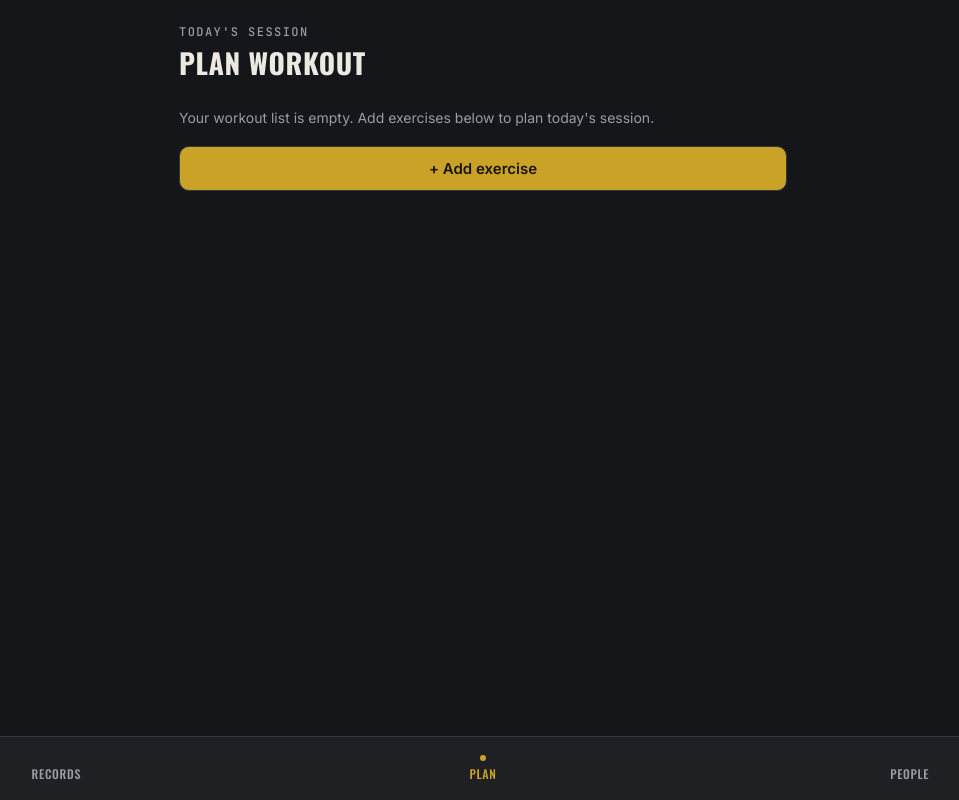
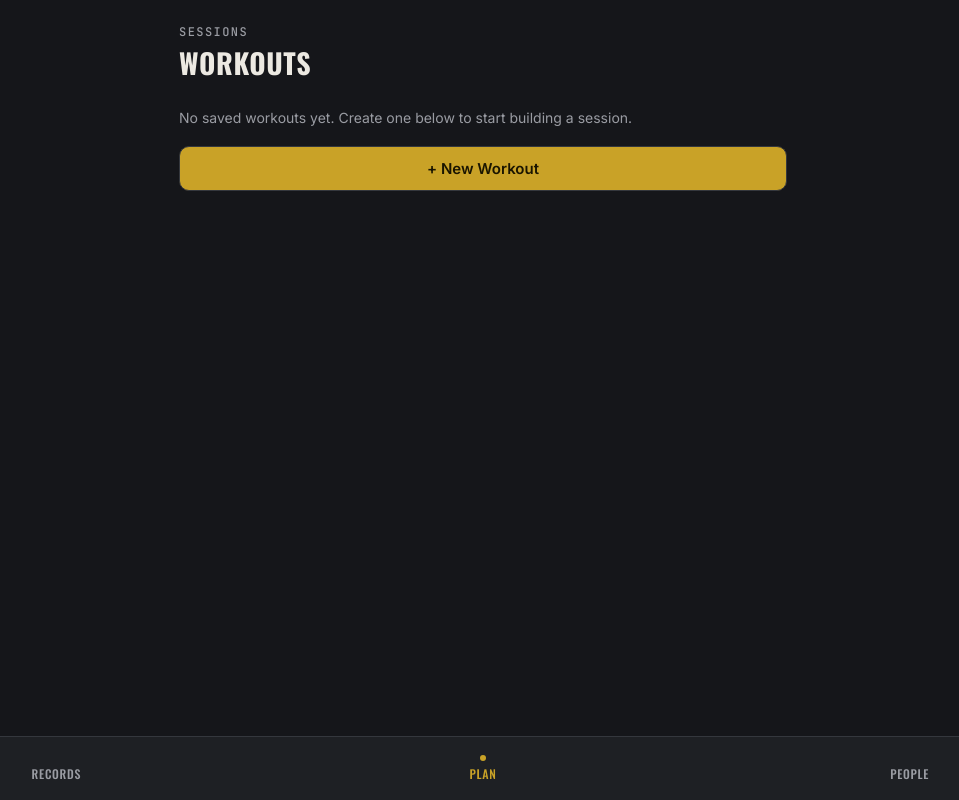
Before and after one commit to CageyCoyote/lift-pr-tracker, a Vue app: page /plan in a window 1280 px wide. Shown: the whole page, without its empty margins (157-1116 px from the left). Built offline with nearby package versions, Linux system fonts and the light colour scheme.

Commit message:
Version 0.2.0

```diff
--- /dev/null
+++ b/src/components/WorkoutCard.vue
@@ -0,0 +1,75 @@
+<script setup>
+defineProps({
+  title: { type: String, required: true },
+  muscles: { type: Array, default: () => [] },
+  count: { type: Number, default: 0 }
+})
+</script>
+
+<template>
+  <div class="workout-card">
+    <div class="workout-top">
+      <span class="workout-title">{{ title }}</span>
+      <span class="workout-count">{{ count }} exercise{{ count === 1 ? '' : 's' }}</span>
+    </div>
+    <div class="muscle-row">
+      <span v-for="m in muscles" :key="m" class="muscle-chip">{{ m }}</span>
+      <span v-if="muscles.length === 0" class="muscle-empty">No exercises yet</span>
+    </div>
+  </div>
+</template>
+
+<style scoped>
+.workout-card {
+  background: var(--color-surface);
+  border: 1px solid var(--color-border);
+  border-radius: var(--radius);
+  padding: 14px;
+  text-align: left;
+  display: flex;
+  flex-direction: column;
+  gap: 8px;
+}
+
+.workout-top {
+  display: flex;
+  align-items: baseline;
+  justify-content: space-between;
+  gap: 10px;
+}
+
+.workout-title {
+  font-family: var(--font-display);
+  font-size: 17px;
+  letter-spacing: 0.01em;
+  color: var(--color-text);
+}
+
+.workout-count {
+  font-family: var(--font-mono);
+  font-size: 11px;
+  color: var(--color-text-dim);
+  white-space: nowrap;
+}
+
+.muscle-row {
+  display: flex;
+  flex-wrap: wrap;
+  gap: 6px;
+}
+
+.muscle-chip {
+  background: var(--color-surface-2);
+  border: 1px solid var(--color-border);
+  color: var(--color-accent);
+  font-size: 11px;
+  text-transform: capitalize;
+  padding: 3px 9px;
+  border-radius: 999px;
+}
+
+.muscle-empty {
+  font-size: 12px;
+  color: var(--color-text-dim);
+}
+</style>
--- a/src/router/index.js
+++ b/src/router/index.js
@@ -1,5 +1,6 @@
 import { createRouter, createWebHistory } from 'vue-router'
 import RecordsView from '../views/RecordsView.vue'
+import WorkoutsListView from '../views/WorkoutsListView.vue'
 import PlanWorkoutView from '../views/PlanWorkoutView.vue'
 import PeopleView from '../views/PeopleView.vue'
 
@@ -7,7 +8,8 @@ export const router = createRouter({
   history: createWebHistory(),
   routes: [
     { path: '/', name: 'records', component: RecordsView },
-    { path: '/plan', name: 'plan', component: PlanWorkoutView },
+    { path: '/plan', name: 'workouts', component: WorkoutsListView },
+    { path: '/plan/:id', name: 'plan-detail', component: PlanWorkoutView },
     { path: '/people', name: 'people', component: PeopleView }
   ]
 })
--- a/src/stores/workoutPlan.js
+++ /dev/null
@@ -1,44 +0,0 @@
-import { defineStore } from 'pinia'
-import { ref, watch } from 'vue'
-import { load, save } from '../utils/storage'
-
-// Item: { id, exerciseId, exerciseName }
-export const useWorkoutPlanStore = defineStore('workoutPlan', () => {
-  const items = ref(load('workoutPlan', []))
-
-  watch(items, (v) => save('workoutPlan', v), { deep: true })
-
-  function addExercise(exercise) {
-    items.value.push({
-      id: crypto.randomUUID(),
-      exerciseId: exercise.id,
-      exerciseName: exercise.name
-    })
-  }
-
-  function removeItem(id) {
-    items.value = items.value.filter((i) => i.id !== id)
-  }
-
-  function moveUp(id) {
-    const i = items.value.findIndex((x) => x.id === id)
-    if (i > 0) {
-      const [item] = items.value.splice(i, 1)
-      items.value.splice(i - 1, 0, item)
-    }
-  }
-
-  function moveDown(id) {
-    const i = items.value.findIndex((x) => x.id === id)
-    if (i !== -1 && i < items.value.length - 1) {
-      const [item] = items.value.splice(i, 1)
-      items.value.splice(i + 1, 0, item)
-    }
-  }
-
-  function clear() {
-    items.value = []
-  }
-
-  return { items, addExercise, removeItem, moveUp, moveDown, clear }
-})
--- /dev/null
+++ b/src/stores/workouts.js
@@ -0,0 +1,92 @@
+import { defineStore } from 'pinia'
+import { ref, watch } from 'vue'
+import { load, save } from '../utils/storage'
+import { useExercisesStore } from './exercises'
+
+// Workout: { id, title, items: [{ id, exerciseId, exerciseName }] }
+export const useWorkoutsStore = defineStore('workouts', () => {
+  const workouts = ref(load('workouts', []))
+
+  watch(workouts, (v) => save('workouts', v), { deep: true })
+
+  function getWorkout(id) {
+    return workouts.value.find((w) => w.id === id) || null
+  }
+
+  function createWorkout(title) {
+    const workout = {
+      id: crypto.randomUUID(),
+      title: title?.trim() || 'Untitled Workout',
+      items: []
+    }
+    workouts.value.push(workout)
+    return workout
+  }
+
+  function removeWorkout(id) {
+    workouts.value = workouts.value.filter((w) => w.id !== id)
+  }
+
+  function renameWorkout(id, title) {
+    const w = getWorkout(id)
+    if (w && title?.trim()) w.title = title.trim()
+  }
+
+  function addExercise(workoutId, exercise) {
+    const w = getWorkout(workoutId)
+    if (!w) return
+    w.items.push({ id: crypto.randomUUID(), exerciseId: exercise.id, exerciseName: exercise.name })
+  }
+
+  function removeItem(workoutId, itemId) {
+    const w = getWorkout(workoutId)
+    if (!w) return
+    w.items = w.items.filter((i) => i.id !== itemId)
+  }
+
+  function moveUp(workoutId, itemId) {
+    const w = getWorkout(workoutId)
+    if (!w) return
+    const i = w.items.findIndex((x) => x.id === itemId)
+    if (i > 0) {
+      const [item] = w.items.splice(i, 1)
+      w.items.splice(i - 1, 0, item)
+    }
+  }
+
+  function moveDown(workoutId, itemId) {
+    const w = getWorkout(workoutId)
+    if (!w) return
+    const i = w.items.findIndex((x) => x.id === itemId)
+    if (i !== -1 && i < w.items.length - 1) {
+      const [item] = w.items.splice(i, 1)
+      w.items.splice(i + 1, 0, item)
+    }
+  }
+
+  // Unique primary muscles across every exercise in the workout
+  function targetedMuscles(workoutId) {
+    const exercisesStore = useExercisesStore()
+    const w = getWorkout(workoutId)
+    if (!w) return []
+    const muscles = new Set()
+    for (const item of w.items) {
+      const ex = exercisesStore.getById(item.exerciseId)
+      ;(ex?.primaryMuscles || []).forEach((m) => muscles.add(m))
+    }
+    return [...muscles].sort()
+  }
+
+  return {
+    workouts,
+    getWorkout,
+    createWorkout,
+    removeWorkout,
+    renameWorkout,
+    addExercise,
+    removeItem,
+    moveUp,
+    moveDown,
+    targetedMuscles
+  }
+})
--- a/src/views/PlanWorkoutView.vue
+++ b/src/views/PlanWorkoutView.vue
@@ -1,23 +1,30 @@
 <script setup>
-import { ref } from 'vue'
-import { useWorkoutPlanStore } from '../stores/workoutPlan'
+import { ref, computed } from 'vue'
+import { useRoute, useRouter } from 'vue-router'
+import { useWorkoutsStore } from '../stores/workouts'
 import { useExercisesStore } from '../stores/exercises'
 import { useRecordsStore } from '../stores/records'
 import { usePeopleStore } from '../stores/people'
 import ExercisePicker from '../components/ExercisePicker.vue'
 import PRForm from '../components/PRForm.vue'
 
-const planStore = useWorkoutPlanStore()
+const route = useRoute()
+const router = useRouter()
+const workoutsStore = useWorkoutsStore()
 const exercisesStore = useExercisesStore()
 const recordsStore = useRecordsStore()
 const peopleStore = usePeopleStore()
 
+const workout = computed(() => workoutsStore.getWorkout(route.params.id))
+
 const pickerOpen = ref(false)
 const formOpen = ref(false)
 const logExercise = ref(null)
+const renaming = ref(false)
+const titleDraft = ref('')
 
 function addExercise(ex) {
-  planStore.addExercise(ex)
+  workoutsStore.addExercise(workout.value.id, ex)
   pickerOpen.value = false
 }
 
@@ -34,21 +41,49 @@ function openLog(item) {
 function handleSaved(payload) {
   recordsStore.addEntry({ personId: peopleStore.activePersonId, ...payload })
 }
+
+function startRename() {
+  titleDraft.value = workout.value.title
+  renaming.value = true
+}
+
+function saveRename() {
+  workoutsStore.renameWorkout(workout.value.id, titleDraft.value)
+  renaming.value = false
+}
+
+function deleteWorkout() {
+  if (confirm(`Delete "${workout.value.title}"? This can't be undone.`)) {
+    workoutsStore.removeWorkout(workout.value.id)
+    router.push('/plan')
+  }
+}
 </script>
 
 <template>
-  <div class="page">
+  <div v-if="!workout" class="page">
+    <p class="empty-state">Workout not found.</p>
+    <router-link to="/plan" class="btn">Back to Workouts</router-link>
+  </div>
+
+  <div v-else class="page">
+    <router-link to="/plan" class="back-link">← Workouts</router-link>
+
     <header class="page-header">
-      <span class="eyebrow">Today's Session</span>
-      <h1>Plan Workout</h1>
+      <span class="eyebrow">Session</span>
+      <form v-if="renaming" class="rename-form" @submit.prevent="saveRename">
+        <input v-model="titleDraft" type="text" autofocus />
+        <button type="submit" class="btn btn-accent">Save</button>
+      </form>
+      <h1 v-else class="title-row" @click="startRename">{{ workout.title }}</h1>
     </header>
 
-    <div v-if="planStore.items.length === 0" class="empty-state">
-      Your workout list is empty. Add exercises below to plan today's session.
+    <div v-if="workout.items.length === 0" class="empty-state">
+      This workout is empty. Add exercises below.
     </div>
 
     <ul v-else class="plan-list">
-      <li v-for="(item, idx) in planStore.items" :key="item.id" class="plan-row">
+      <li v-for="(item, idx) in workout.items" :key="item.id" class="plan-row">
         <div class="plan-info">
           <span class="plan-index">{{ idx + 1 }}</span>
           <div class="plan-text">
@@ -60,19 +95,15 @@ function handleSaved(payload) {
           </div>
         </div>
         <div class="plan-actions">
-          <button class="icon-btn" :disabled="idx === 0" @click="planStore.moveUp(item.id)" aria-label="Move up">↑</button>
+          <button class="icon-btn" :disabled="idx === 0" @click="workoutsStore.moveUp(workout.id, item.id)" aria-label="Move up">↑</button>
           <button
             class="icon-btn"
-            :disabled="idx === planStore.items.length - 1"
-            @click="planStore.moveDown(item.id)"
+            :disabled="idx === workout.items.length - 1"
+            @click="workoutsStore.moveDown(workout.id, item.id)"
             aria-label="Move down"
           >↓</button>
-          <button
-            v-if="peopleStore.activePersonId"
-            class="btn log-btn"
-            @click="openLog(item)"
-          >Log</button>
-          <button class="icon-btn danger" @click="planStore.removeItem(item.id)" aria-label="Remove">×</button>
+          <button v-if="peopleStore.activePersonId" class="btn log-btn" @click="openLog(item)">Log</button>
+          <button class="icon-btn danger" @click="workoutsStore.removeItem(workout.id, item.id)" aria-label="Remove">×</button>
         </div>
       </li>
     </ul>
@@ -81,9 +112,7 @@ function handleSaved(payload) {
       <button class="btn btn-accent" @click="pickerOpen = !pickerOpen">
         {{ pickerOpen ? 'Close picker' : '+ Add exercise' }}
       </button>
-      <button v-if="planStore.items.length" class="btn btn-danger" @click="planStore.clear()">
-        Clear list
-      </button>
+      <button class="btn btn-danger" @click="deleteWorkout">Delete workout</button>
     </div>
 
     <div v-if="pickerOpen" class="picker-panel">
@@ -95,6 +124,14 @@ function handleSaved(payload) {
 </template>
 
 <style scoped>
+.back-link {
+  display: inline-block;
+  color: var(--color-text-dim);
+  text-decoration: none;
+  font-size: 13px;
+  margin-bottom: 10px;
+}
+
 .page-header {
   margin-bottom: 16px;
 }
@@ -102,6 +139,23 @@ function handleSaved(payload) {
 .page-header h1 {
   font-size: 28px;
   margin-top: 2px;
+}
+
+.title-row {
+  cursor: pointer;
+}
+
+.rename-form {
+  display: flex;
+  gap: 8px;
+  margin-top: 4px;
+}
+
+.rename-form input {
+  flex: 1;
+  font-family: var(--font-display);
+  font-size: 20px;
+  text-transform: uppercase;
 }
 
 .empty-state {
--- /dev/null
+++ b/src/views/WorkoutsListView.vue
@@ -0,0 +1,100 @@
+<script setup>
+import { ref } from 'vue'
+import { useRouter } from 'vue-router'
+import { useWorkoutsStore } from '../stores/workouts'
+import WorkoutCard from '../components/WorkoutCard.vue'
+
+const workoutsStore = useWorkoutsStore()
+const router = useRouter()
+
+const creating = ref(false)
+const newTitle = ref('')
+
+function createWorkout() {
+  const w = workoutsStore.createWorkout(newTitle.value)
+  newTitle.value = ''
+  creating.value = false
+  router.push(`/plan/${w.id}`)
+}
+
+function open(id) {
+  router.push(`/plan/${id}`)
+}
+</script>
+
+<template>
+  <div class="page">
+    <header class="page-header">
+      <span class="eyebrow">Sessions</span>
+      <h1>Workouts</h1>
+    </header>
+
+    <div v-if="workoutsStore.workouts.length === 0" class="empty-state">
+      No saved workouts yet. Create one below to start building a session.
+    </div>
+
+    <ul v-else class="workout-list">
+      <li v-for="w in workoutsStore.workouts" :key="w.id">
+        <button class="workout-link" @click="open(w.id)">
+          <WorkoutCard :title="w.title" :muscles="workoutsStore.targetedMuscles(w.id)" :count="w.items.length" />
+        </button>
+      </li>
+    </ul>
+
+    <form v-if="creating" class="add-form" @submit.prevent="createWorkout">
+      <input v-model="newTitle" type="text" placeholder="Workout name, e.g. Push Day" required autofocus />
+      <button type="submit" class="btn btn-accent">Create</button>
+    </form>
+    <button v-else class="btn btn-accent fab" @click="creating = true">+ New Workout</button>
+  </div>
+</template>
+
+<style scoped>
+.page-header {
+  margin-bottom: 16px;
+}
+
+.page-header h1 {
+  font-size: 28px;
+  margin-top: 2px;
+}
+
+.empty-state {
+  margin-top: 24px;
+  color: var(--color-text-dim);
+  font-size: 14px;
+  line-height: 1.5;
+}
+
+.workout-list {
+  list-style: none;
+  margin: 16px 0 0;
+  padding: 0;
+  display: flex;
+  flex-direction: column;
+  gap: 10px;
+}
+
+.workout-link {
+  display: block;
+  width: 100%;
+  background: none;
+  border: none;
+  padding: 0;
+}
+
+.add-form {
+  display: flex;
+  gap: 8px;
+  margin-top: 18px;
+}
+
+.add-form input {
+  flex: 1;
+}
+
+.fab {
+  width: 100%;
+  margin-top: 18px;
+}
+</style>
```
Also changed, not shown: src/components/AppNav.vue (+15 -1 lines), 1 other file (tests, documents, lock files or other folders).
